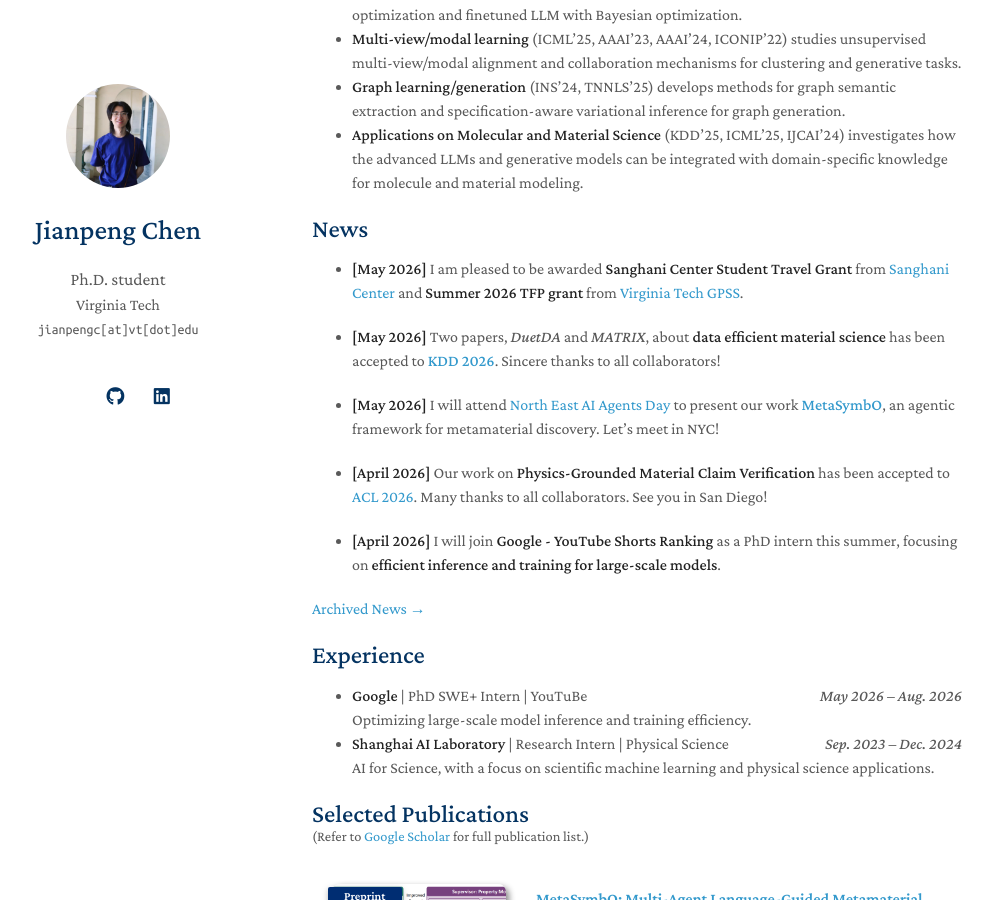
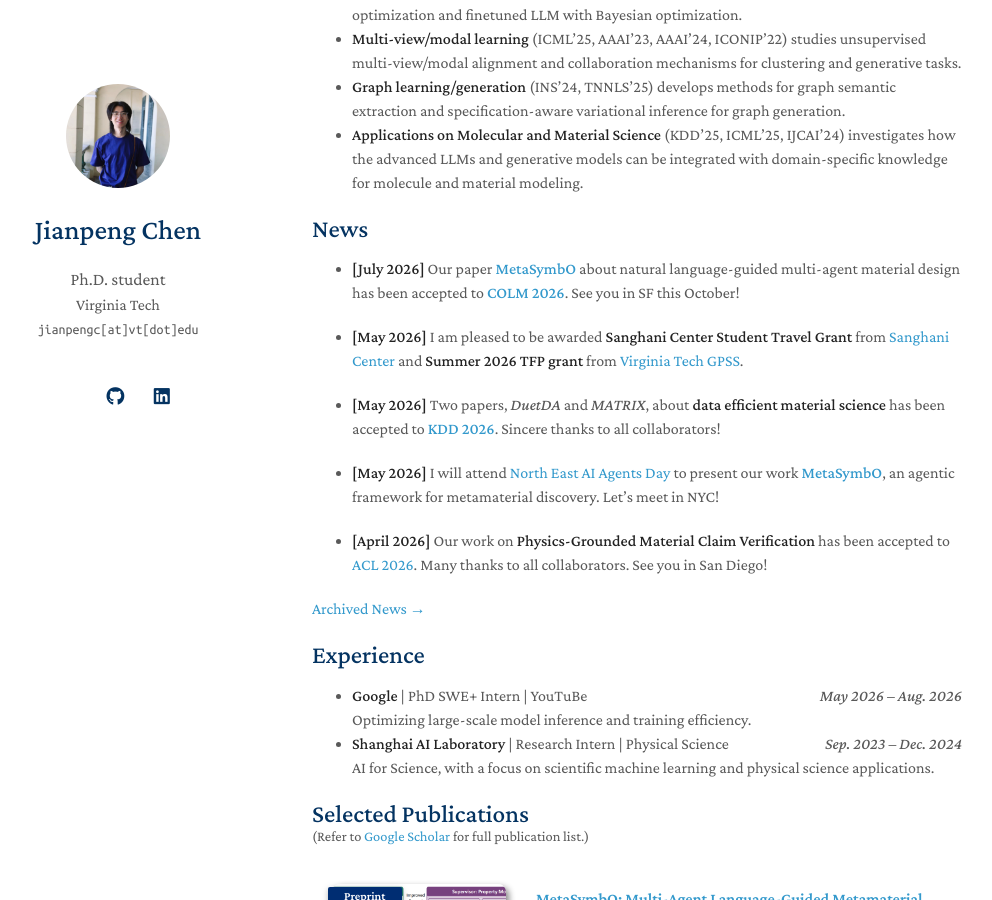
Before and after one commit to cjpcool/cjpcool.github.io, a Jekyll site: the page built from index.md, in a window 1280 px wide and 900 px high, scrolled down 434 px. Shown: the whole window, without its empty margins (158-1150 px from the left). Built offline with Jekyll 4.4.1, drawn with Linux system fonts in a browser that asks for light colours; a style sheet for code colours, icons or effects is not loaded; our own code applies the rules of GitHub Pages for plain Markdown files.

Commit message:
Update news.yml

```diff
--- a/_data/news.yml
+++ b/_data/news.yml
@@ -1,3 +1,8 @@
+
+- date: 2026-07
+  display_date: July 2026
+  text: >-
+    Our paper **[MetaSymbO](https://arxiv.org/abs/2604.27300)** about natural language-guided multi-agent material design has been accepted to **[COLM 2026](https://colmweb.org/)**. See you in SF this October!
 
 - date: 2026-05
   display_date: May 2026
```
